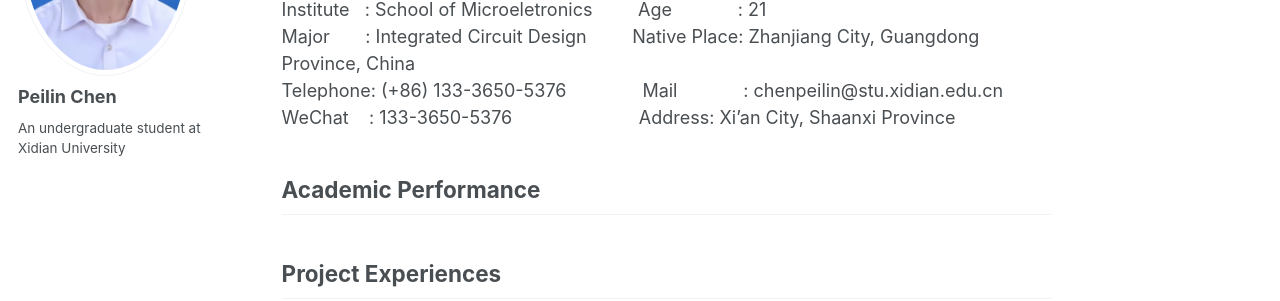
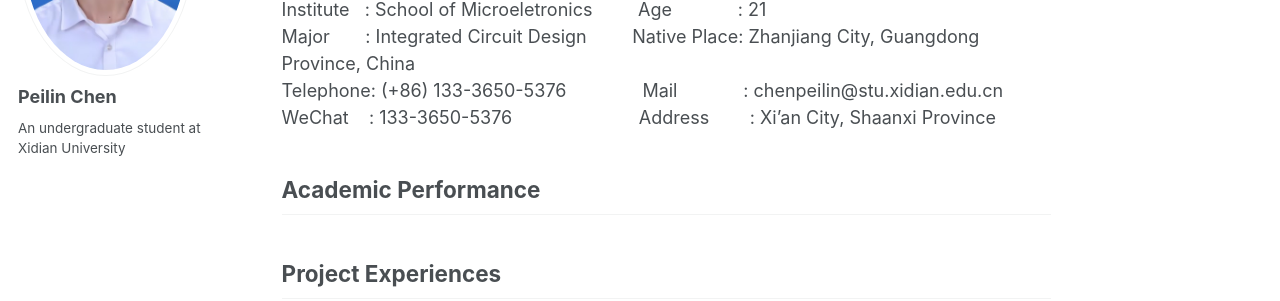
Before and after one commit to peilin-chen/peilin-chen.github.io, a Jekyll site: the page built from _pages/about.md, in a window 1280 px wide and 955 px high. Shown: the part 287-588 px from the top of the window. Built offline with Jekyll 4.4.1, drawn with Linux system fonts in a browser that asks for light colours; part of the change alters nothing that is shown.

```diff
--- a/_pages/about.md
+++ b/_pages/about.md
@@ -13,7 +13,7 @@ School&nbsp;&nbsp;&nbsp;&nbsp;&nbsp;:&nbsp;Xidian University&nbsp;&nbsp;&nbsp;&n
 Institute&nbsp;&nbsp;&nbsp;:&nbsp;School of Microeletronics&nbsp;&nbsp;&nbsp;&nbsp;&nbsp;&nbsp;&nbsp;&nbsp;&nbsp;Age&nbsp;&nbsp;&nbsp;&nbsp;&nbsp;&nbsp;&nbsp;&nbsp;&nbsp;&nbsp;&nbsp;&nbsp;&nbsp;: 21
 Major&nbsp;&nbsp;&nbsp;&nbsp;&nbsp;&nbsp;&nbsp;:&nbsp;Integrated Circuit Design&nbsp;&nbsp;&nbsp;&nbsp;&nbsp;&nbsp;&nbsp;&nbsp;&nbsp;Native Place: Zhanjiang City, Guangdong Province, China
 Telephone:&nbsp;(+86) 133-3650-5376&nbsp;&nbsp;&nbsp;&nbsp;&nbsp;&nbsp;&nbsp;&nbsp;&nbsp;&nbsp;&nbsp;&nbsp;&nbsp;&nbsp;&nbsp;Mail&nbsp;&nbsp;&nbsp;&nbsp;&nbsp;&nbsp;&nbsp;&nbsp;&nbsp;&nbsp;&nbsp;&nbsp;&nbsp;: chenpeilin@stu.xidian.edu.cn
-WeChat&nbsp;&nbsp;&nbsp;&nbsp;:&nbsp;133-3650-5376&nbsp;&nbsp;&nbsp;&nbsp;&nbsp;&nbsp;&nbsp;&nbsp;&nbsp;&nbsp;&nbsp;&nbsp;&nbsp;&nbsp;&nbsp;&nbsp;&nbsp;&nbsp;&nbsp;&nbsp;&nbsp;&nbsp;&nbsp;&nbsp;&nbsp;Address: Xi'an City, Shaanxi Province
+WeChat&nbsp;&nbsp;&nbsp;&nbsp;:&nbsp;133-3650-5376&nbsp;&nbsp;&nbsp;&nbsp;&nbsp;&nbsp;&nbsp;&nbsp;&nbsp;&nbsp;&nbsp;&nbsp;&nbsp;&nbsp;&nbsp;&nbsp;&nbsp;&nbsp;&nbsp;&nbsp;&nbsp;&nbsp;&nbsp;&nbsp;&nbsp;Address&nbsp;&nbsp;&nbsp;&nbsp;&nbsp;&nbsp;&nbsp;&nbsp;: Xi'an City, Shaanxi Province
 
 ## Academic Performance
 
```
